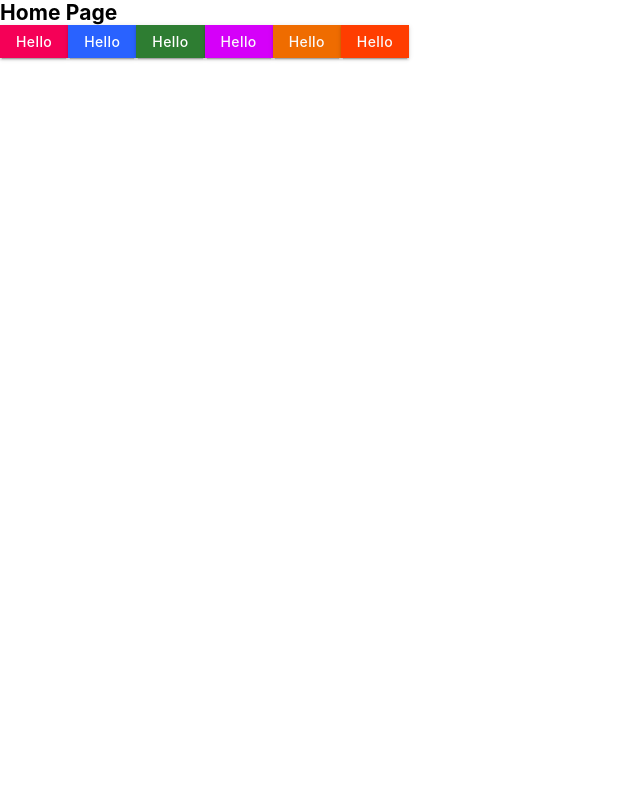
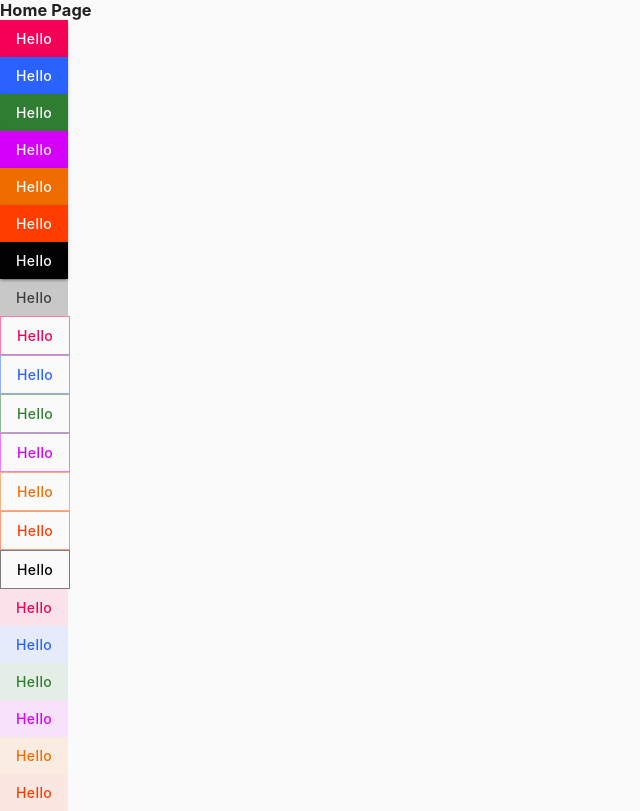
Before and after one commit to w-lianfu/gatcha, a React (Vite) app: page / in a window 1280 px wide. Shown: the whole page, without its empty margins (0-640 px from the left). Built offline with nearby package versions, Linux system fonts and the light colour scheme.

Commit message:
update theme

```diff
--- a/src/page/home/index.tsx
+++ b/src/page/home/index.tsx
@@ -1,7 +1,11 @@
 import { useEffect } from 'react';
-import { Button } from '@mui/material';
+import { Paper, Stack, Button } from '@mui/material';
+import { styled } from '@mui/system';
 
 interface IProps {}
+
+const DPaper = styled(Paper)({});
+const DStack = styled(Stack)({});
 
 const Home = (props: IProps) => {
   useEffect(() => {
@@ -9,15 +13,36 @@ const Home = (props: IProps) => {
   }, []);
 
   return (
-    <div>
+    <DPaper>
       <h1>Home Page</h1>
+      <DStack>
         <Button variant="contained" color="primary">Hello</Button>
         <Button variant="contained" color="secondary">Hello</Button>
         <Button variant="contained" color="success">Hello</Button>
         <Button variant="contained" color="info">Hello</Button>
         <Button variant="contained" color="warning">Hello</Button>
         <Button variant="contained" color="error">Hello</Button>
-    </div>
+        <Button variant="contained" color="black">Hello</Button>
+        <Button variant="contained" disabled>Hello</Button>
+      </DStack>
+      <DStack>
+        <Button variant="outlined" color="primary">Hello</Button>
+        <Button variant="outlined" color="secondary">Hello</Button>
+        <Button variant="outlined" color="success">Hello</Button>
+        <Button variant="outlined" color="info">Hello</Button>
+        <Button variant="outlined" color="warning">Hello</Button>
+        <Button variant="outlined" color="error">Hello</Button>
+        <Button variant="outlined" color="black">Hello</Button>
+      </DStack>
+      <DStack>
+        <Button color="primary">Hello</Button>
+        <Button color="secondary">Hello</Button>
+        <Button color="success">Hello</Button>
+        <Button color="info">Hello</Button>
+        <Button color="warning">Hello</Button>
+        <Button color="error">Hello</Button>
+      </DStack>
+    </DPaper>
   );
 };
 
--- a/src/theme/index.ts
+++ b/src/theme/index.ts
@@ -36,6 +36,43 @@ const Theme = createTheme({
         root: { position: 'relative' },
       },
     },
+    MuiButton: {
+      styleOverrides: {
+        root: {
+          padding: '0.8rem 1.6rem',
+          boxSizing: 'border-box',
+
+          '&.Mui-disabled': {
+            color: Color.black(0.7),
+            backgroundColor: Color.black(0.2),
+          },
+        },
+        textPrimary: {
+          backgroundColor: Color.primary(0.1),
+          '&:hover': { backgroundColor: Color.primary(0.2) },
+        },
+        textSecondary: {
+          backgroundColor: Color.secondary(0.1),
+          '&:hover': { backgroundColor: Color.secondary(0.2) },
+        },
+        textSuccess: {
+          backgroundColor: Color.success(0.1),
+          '&:hover': { backgroundColor: Color.success(0.2) },
+        },
+        textInfo: {
+          backgroundColor: Color.info(0.1),
+          '&:hover': { backgroundColor: Color.info(0.2) },
+        },
+        textWarning: {
+          backgroundColor: Color.warning(0.1),
+          '&:hover': { backgroundColor: Color.warning(0.2) },
+        },
+        textError: {
+          backgroundColor: Color.error(0.1),
+          '&:hover': { backgroundColor: Color.error(0.2) },
+        },
+      },
+    },
   },
 });
 
--- a/src/theme/mui-palette.ts
+++ b/src/theme/mui-palette.ts
@@ -2,6 +2,22 @@ import {
   pink, red, blue, green, purple, orange,
   deepPurple, deepOrange,
 } from '@mui/material/colors';
+
+declare module '@mui/material/styles' {
+  interface Palette {
+    black: Palette['primary'];
+  }
+
+  interface PaletteOptions {
+    black: PaletteOptions['primary'];
+  }
+}
+
+declare module '@mui/material/Button' {
+  interface ButtonPropsColorOverrides {
+    black: true;
+  }
+}
 
 import Color from '@tool/color';
 
```
Lines whose indentation alone changed are shown as unchanged.
